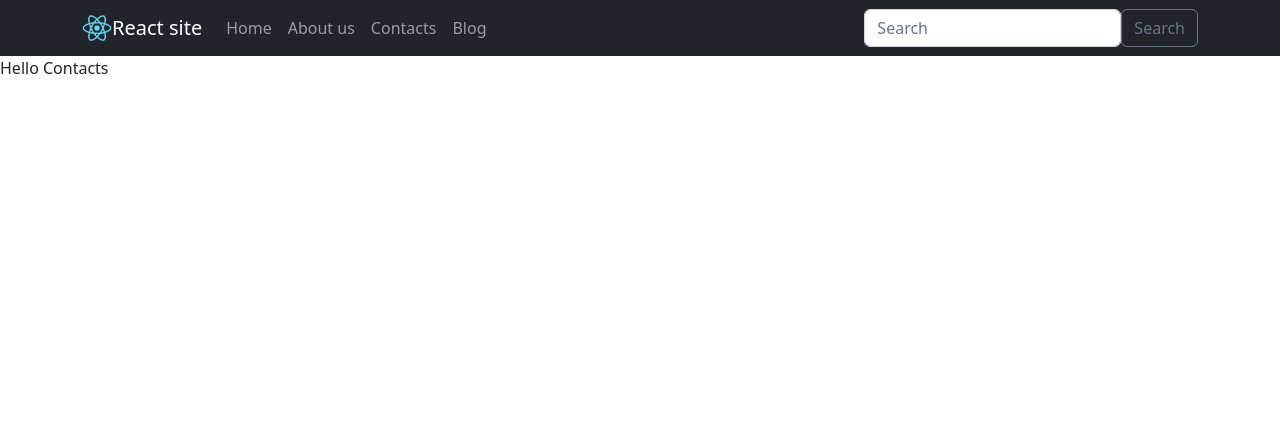
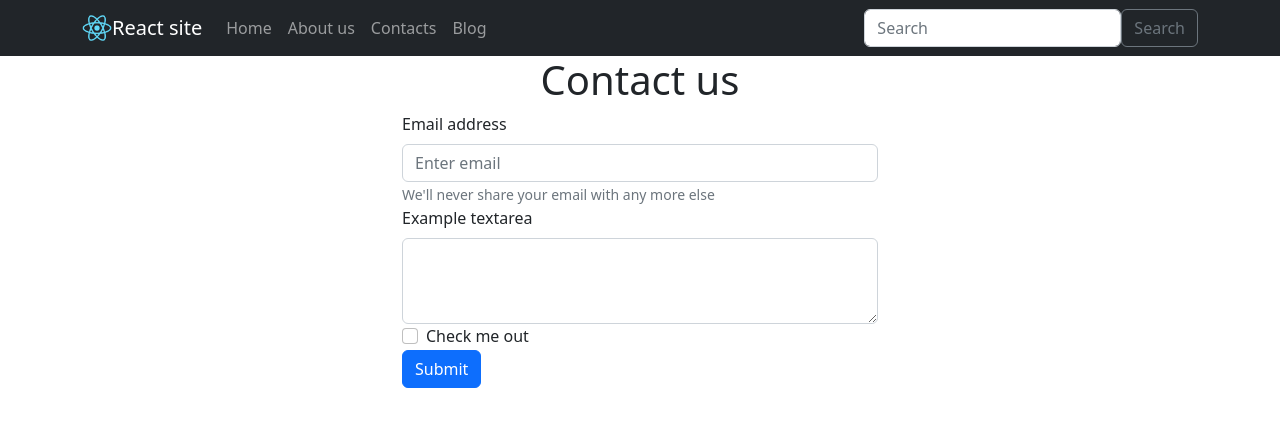
Before and after one commit to Lukachyk/react-site, a React (Create React App) app: page /contacts in a window 1280 px wide. Shown: the top 426 px of the page. Built offline with nearby package versions, Linux system fonts and the light colour scheme.

Commit message:
0.0.6 add contact us

```diff
--- a/src/Pages/Contacts.js
+++ b/src/Pages/Contacts.js
@@ -1,8 +1,32 @@
 import React, { Component } from "react";
+import { Form, Button, Container } from "react-bootstrap";
 
 export class Contacts extends Component {
   render() {
-    return <div>Hello Contacts</div>;
+    return (
+      <Container style={{ width: "500px" }}>
+        <h1 className="text-center">Contact us</h1>
+        <Form>
+          <Form.Group controlId="formBasicEmail">
+            <Form.Label>Email address</Form.Label>
+            <Form.Control type="email" placeholder="Enter email" />
+            <Form.Text>
+              We'll never share your email with any more else
+            </Form.Text>
+          </Form.Group>
+          <Form.Group controlId="formBasicPassword">
+            <Form.Label>Example textarea</Form.Label>
+            <Form.Control as="textarea" rows="3" />
+          </Form.Group>
+          <Form.Group controlId="formBasicCheckbox">
+            <Form.Check type="checkbox" label="Check me out" />
+          </Form.Group>
+          <Button variant="primary" type="submit">
+            Submit
+          </Button>
+        </Form>
+      </Container>
+    );
   }
 }
 
```
Also changed, not shown: 2 other files (tests, documents, lock files or other folders).
